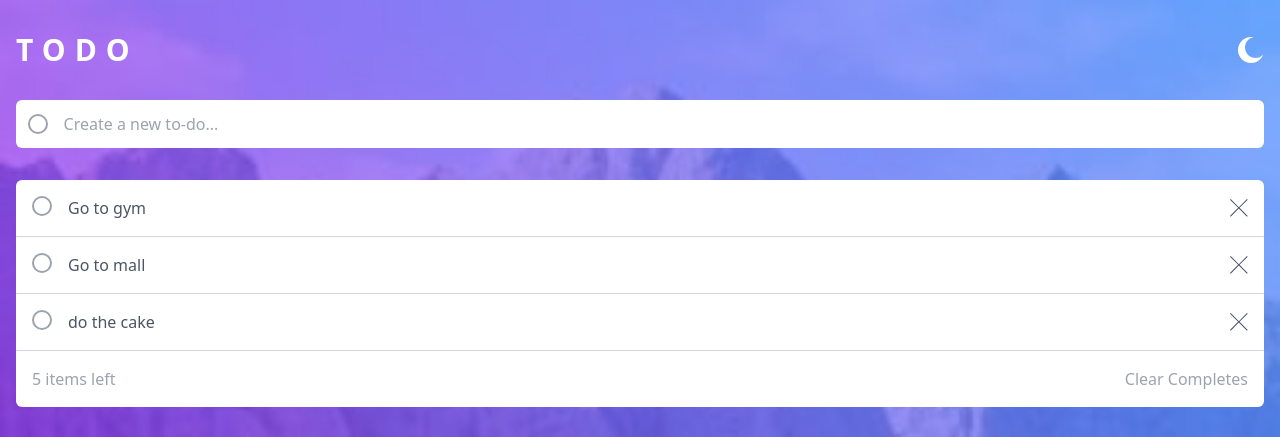
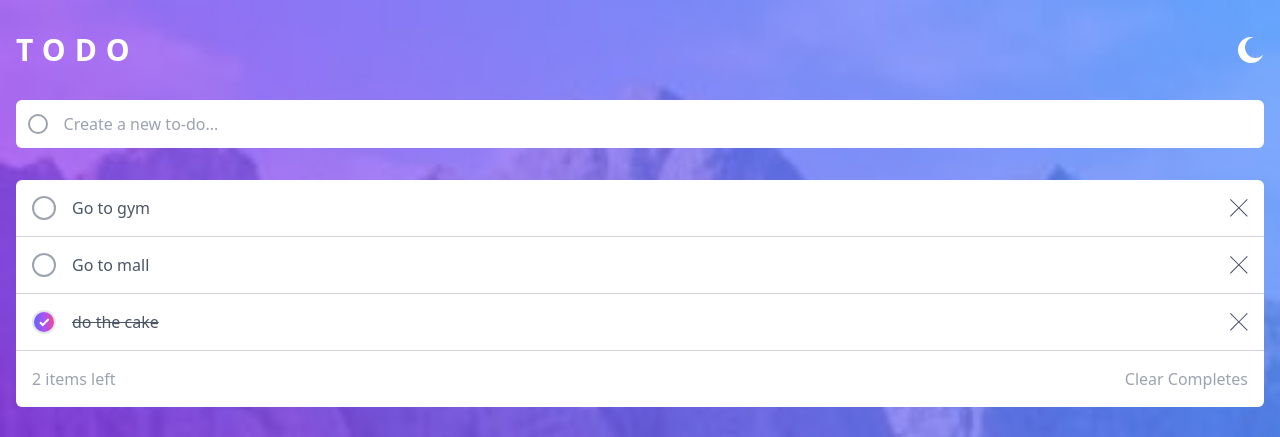
Before and after one commit to LinaAlvarado/Todo-app, a React (Vite) app: page / in a window 1280 px wide. Shown: the top 437 px of the page. Built offline with nearby package versions, Linux system fonts and the light colour scheme.

Commit message:
Funcionalidad de check, delete terminada

```diff
--- a/src/App.jsx
+++ b/src/App.jsx
@@ -19,7 +19,7 @@ const initialStateTodos = [
   {
     id: 3,
     title: "do the cake",
-    completed: false,
+    completed: true,
   },
 ];
 
@@ -30,22 +30,47 @@ const App = () => {
     const newTodo = {
       id: Date.now(),
       title,
-      completed:false,
-    }
+      completed: false,
+    };
 
-    setTodos([...todos, newTodo])
-  }
+    setTodos([...todos, newTodo]);
+  };
+
+  const removeTodo = (id) => {
+    setTodos(todos.filter((todo) => todo.id !== id));
+  };
+
+  const updateTodo = (id) => {
+    setTodos(
+      todos.map((todo) =>
+        todo.id === id ? { ...todo, completed: !todo.completed } : todo
+      )
+    );
+  };
+
+  const totalTodosLeft = () => todos.filter((todo) => !todo.completed).length;
+
+  const removeTodosCompleted = () => {
+    setTodos(todos.filter((todo) => todo.completed !== true));
+  };
 
   return (
     <>
       <div className="min-h-screen bg-gray-200 bg-[url('./assets/images/bg-mobile-light.jpg')] bg-contain bg-no-repeat">
         <Header />
         <main className="container mx-auto mt-8 px-4">
-          <TodoCreate createTodo = {createTodo} />
+          <TodoCreate createTodo={createTodo} />
 
-          <TodoList todos={todos}/>
+          <TodoList
+            todos={todos}
+            removeTodo={removeTodo}
+            updateTodo={updateTodo}
+          />
 
-          <TodoComputed />
+          <TodoComputed
+            totalTodosLeft={totalTodosLeft}
+            removeTodosCompleted={removeTodosCompleted}
+          />
 
           <TodoFilter />
         </main>
--- a/src/components/Header.jsx
+++ b/src/components/Header.jsx
@@ -1,4 +1,4 @@
-import MoonIcon from "./icons/MoonIcon";
+import IconMoon from "./icons/IconMoon";
 
 const Header = () => {
   return (
@@ -8,7 +8,7 @@ const Header = () => {
           Todo
         </h1>
         <button>
-          <MoonIcon />
+          <IconMoon />
         </button>
       </div>
     </header>
--- a/src/components/TodoComputed.jsx
+++ b/src/components/TodoComputed.jsx
@@ -1,8 +1,10 @@
-const TodoComputed = () => {
+const TodoComputed = ({totalTodosLeft, removeTodosCompleted}) => {
   return(
     <section className="flex justify-between rounded-b-md bg-white p-4">
-    <span className="text-gray-400"> 5 items left </span>
-    <button className="text-gray-400"> Clear Completes</button>
+    <span className="text-gray-400">{totalTodosLeft()} items left </span>
+    <button
+     onClick={removeTodosCompleted}
+     className="text-gray-400"> Clear Completes</button>
   </section>
   )
 }
--- a/src/components/TodoItem.jsx
+++ b/src/components/TodoItem.jsx
@@ -1,15 +1,34 @@
-import CrossIcon from "./icons/CrossIcon"
+import IconCheck from "./icons/IconCheck";
+import IconCross from "./icons/IconCross";
 
-const TodoItem = ({todo})=>{
-  const {id, title, completed} = todo
-    return(
-        <article className="flex gap-4 border-b border-b-gray-300 py-4 px-4">
-        <button className=" inline-block h-5 w-5 flex-none rounded-full border-2 border-gray-400"></button>
-        <p className="grow text-gray-600">{title}</p>
-        <button className="flex-none">
-          <CrossIcon />
-        </button>
-        </article>
-    )
-}
-export default TodoItem
+const TodoItem = ({ todo, removeTodo, updateTodo }) => {
+  const { id, title, completed } = todo;
+  return (
+    <article className="flex gap-4 border-b border-b-gray-300 py-4 px-4">
+      <button
+        onClick={() => {
+          updateTodo(id);
+        }}
+        className={`h-6 w-6 rounded-full border-2 ${
+          completed
+            ? "flex items-center justify-center  bg-gradient-to-r from-indigo-500 via-purple-500 to-pink-500"
+            : "inline-block flex-none  border-gray-400"
+        }`}
+      >
+        {completed && <IconCheck />}
+      </button>
+      <p className={`grow text-gray-600 ${completed && "line-through"}`}>
+        {title}
+      </p>
+      <button
+        onClick={() => {
+          removeTodo(id);
+        }}
+        className="flex-none"
+      >
+        <IconCross />
+      </button>
+    </article>
+  );
+};
+export default TodoItem;
--- a/src/components/TodoList.jsx
+++ b/src/components/TodoList.jsx
@@ -1,12 +1,12 @@
 
 import TodoItem from "./TodoItem"
 
-const TodoList = ({todos})=>{
+const TodoList = ({todos, removeTodo, updateTodo})=>{
     return(
         <div className="mt-8  rounded-t-md bg-white ">
             {
                 todos.map(todo=>(
-                    <TodoItem key={todo.id} todo={todo}/>
+                    <TodoItem key={todo.id} todo={todo} removeTodo={removeTodo} updateTodo={updateTodo}/>
                 ))
             }
         </div>
--- /dev/null
+++ b/src/components/icons/IconCheck.jsx
@@ -0,0 +1,7 @@
+const IconCheck = ()=>{
+    return(
+        <svg xmlns="http://www.w3.org/2000/svg" width="11" height="9"><path fill="none" stroke="#FFF" strokeWidth="2" d="M1 4.304L3.696 7l6-6"/></svg>
+    )
+}
+
+export default IconCheck
--- a/src/components/icons/CrossIcon.jsx
+++ b/src/components/icons/IconCross.jsx
@@ -1,5 +1,5 @@
-const CrossIcon = () => {
+const IconCross = () => {
   return (<svg xmlns="http://www.w3.org/2000/svg" width="18" height="18"><path fill="#494C6B" fillRule="evenodd" d="M16.97 0l.708.707L9.546 8.84l8.132 8.132-.707.707-8.132-8.132-8.132 8.132L0 16.97l8.132-8.132L0 .707.707 0 8.84 8.132 16.971 0z"/></svg>)
 }
 
-export default CrossIcon
+export default IconCross
--- a/src/components/icons/MoonIcon.jsx
+++ b/src/components/icons/IconMoon.jsx
@@ -1,7 +1,7 @@
-const MoonIcon = () => {
+const IconMoon = () => {
   return (
     <svg xmlns="http://www.w3.org/2000/svg" width="26" height="26"><path fill="#FFF" fillRule="evenodd" d="M13 0c.81 0 1.603.074 2.373.216C10.593 1.199 7 5.43 7 10.5 7 16.299 11.701 21 17.5 21c2.996 0 5.7-1.255 7.613-3.268C23.22 22.572 18.51 26 13 26 5.82 26 0 20.18 0 13S5.82 0 13 0z"/></svg>
   )
 }
 
-export default MoonIcon
+export default IconMoon
```
